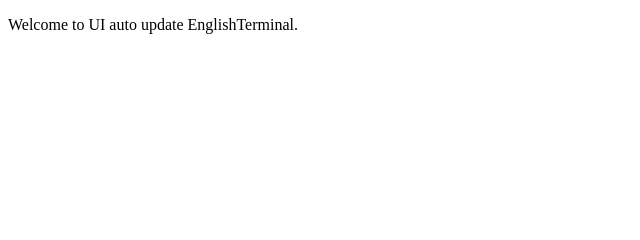
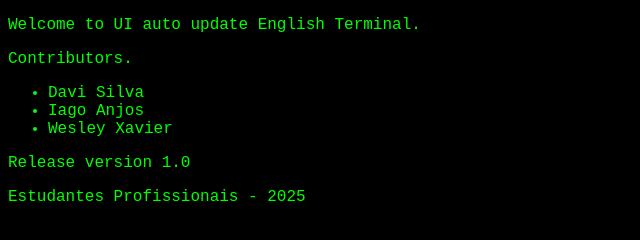
Before and after one commit to xvierdev/EnglishTerminal, a plain HTML site: page source/web-ui/index.html in a window 1280 px wide. Shown: the whole page, without its empty margins (0-640 px from the left). Drawn offline with Linux system fonts and the light colour scheme.

Commit message:
:lipstick: feat: personalização da interface web

```diff
--- a/source/web-ui/index.html
+++ b/source/web-ui/index.html
@@ -1,13 +1,22 @@
 <!DOCTYPE html>
-<html lang="en">
+<html lang="pt-br">
 <head>
     <meta charset="UTF-8">
     <meta name="viewport" content="width=device-width, initial-scale=1.0">
     <title>PythonTerminal</title>
+    <link rel="stylesheet" href="style.css">
 </head>
 <body>
     <!-- Auto update UI -->
-    <p>Welcome to UI auto update EnglishTerminal.</p>
+    <p>Welcome to UI auto update English Terminal.</p>
+    <p>Contributors.</p>
+    <ul>
+        <li>Davi Silva</li>
+        <li>Iago Anjos</li>
+        <li>Wesley Xavier</li>
+    </ul>
+    <p>Release version 1.0</p>
+    <p>Estudantes Profissionais - 2025</p>
 
 </body>
 </html>
--- /dev/null
+++ b/source/web-ui/style.css
@@ -0,0 +1,5 @@
+body{
+    color: lime;
+    background-color: black;
+    font-family: 'Courier New', Courier, monospace;
+}
```
